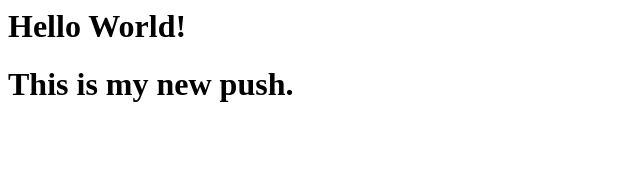
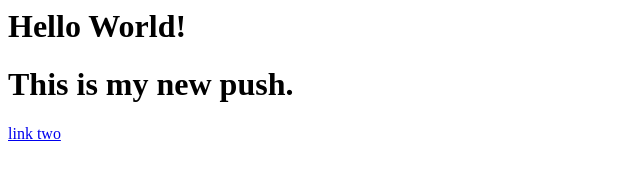
Before and after one commit to goelavni/goelavni.github.io, a plain HTML site: page index.html in a window 1280 px wide. Shown: the full height of the page, 0-640 px from the left. Drawn offline with Linux system fonts and the light colour scheme.

Commit message:
changed assignment folder name and added link

```diff
--- a/index.html
+++ b/index.html
@@ -4,6 +4,8 @@
 <head>
 <h1>Hello World!</h1>
 <h1>This is my new push.</h1>
+
+<a href="assignment1/ex1attempt2.html">link two</a>
 </head>
 
 </html>
```
Also changed, not shown: assignment1/ex1attempt2.html (renamed from assignment 1/ex1attempt2.html, +1 -0 lines), assignment1/ex1attempt1.html (renamed from assignment 1/ex1attempt1.html), assignment1/ex1attempt3.html (renamed from assignment 1/ex1attempt3.html), assignment1/ex1attempt4.html (renamed from assignment 1/ex1attempt4.html), assignment1/ex1attempt5.html (renamed from assignment 1/ex1attempt5.html), assignment1/ex2attempt1.html (renamed from assignment 1/ex2attempt1.html), assignment1/ex2attempt2.html (renamed from assignment 1/ex2attempt2.html), assignment1/ex2attempt3.html (renamed from assignment 1/ex2attempt3.html), assignment1/ex2attempt4.html (renamed from assignment 1/ex2attempt4.html), assignment1/ex2attempt5.html (renamed from assignment 1/ex2attempt5.html), assignment1/index.html (added).
